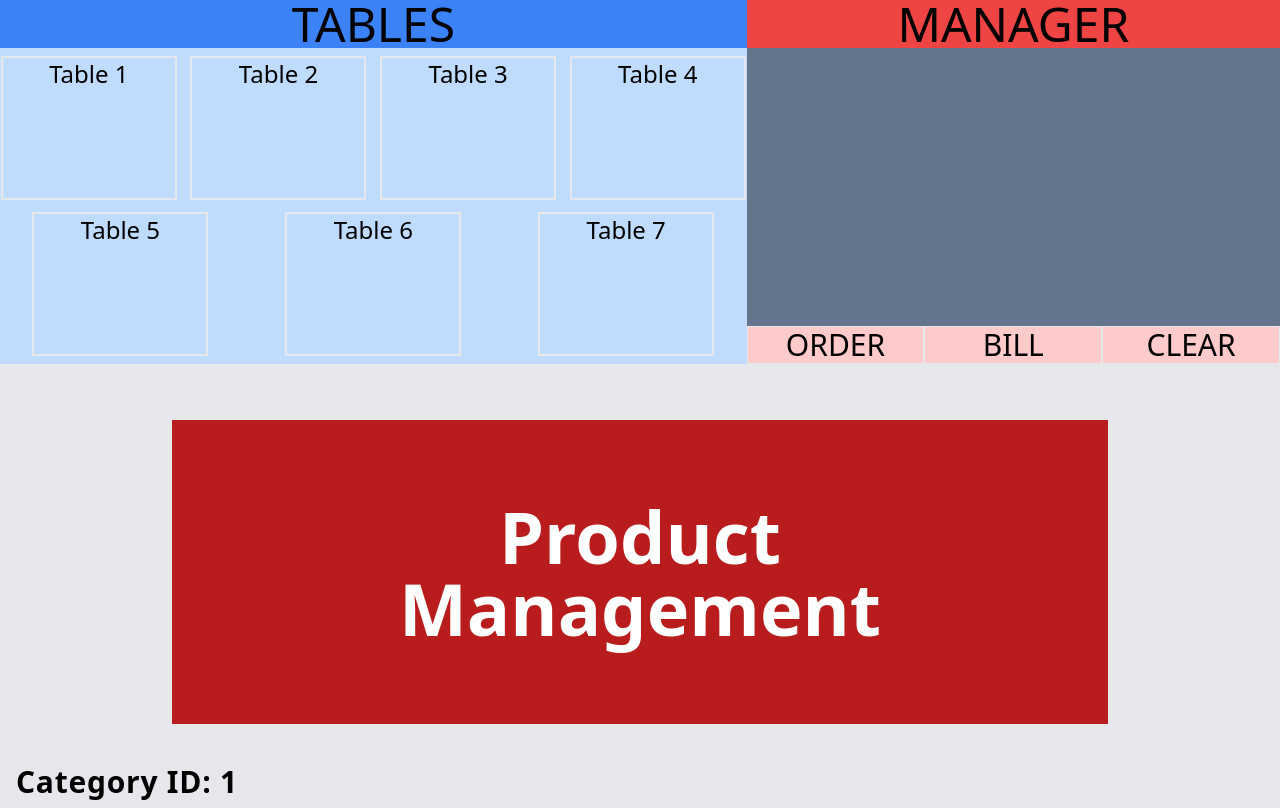
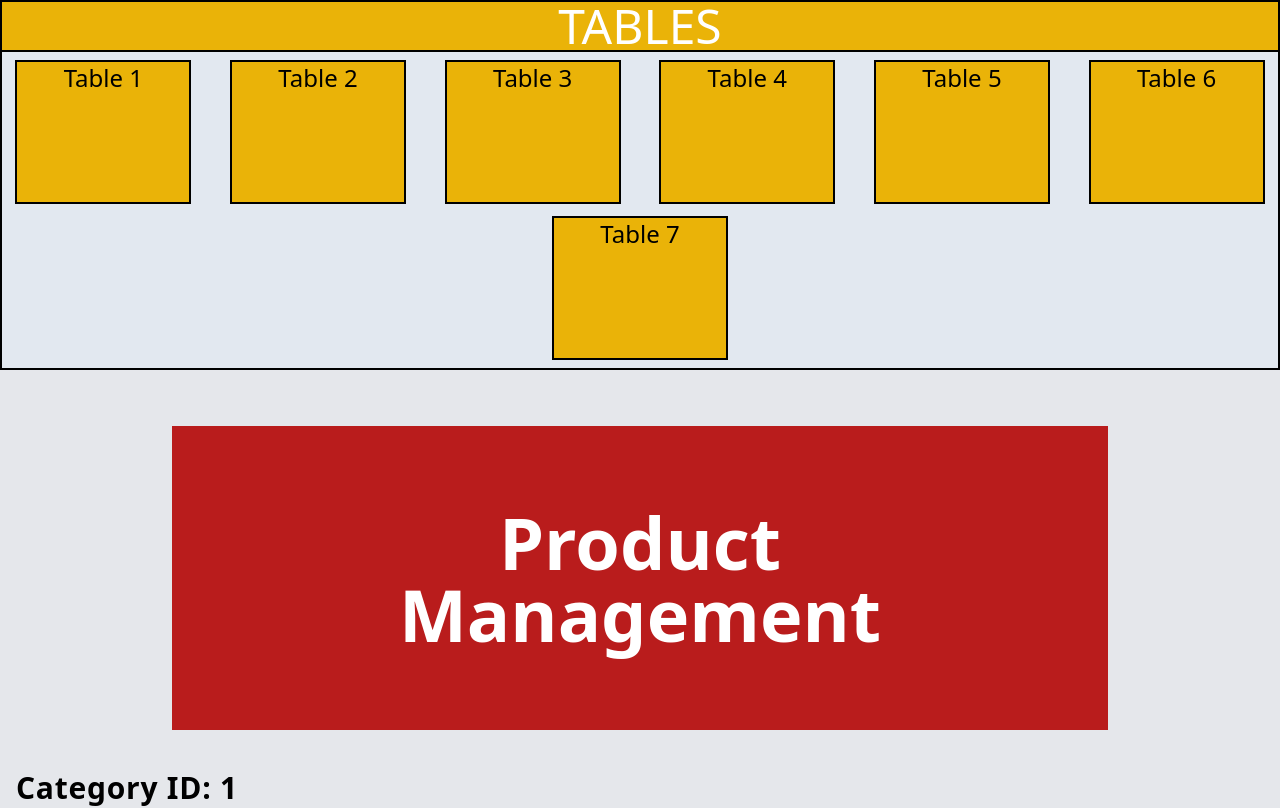
Before and after one commit to bestzige/PROJECT2-SEC-2-Mairuu, a Vue app: page / in a window 1280 px wide. Shown: the top 808 px of the page. Built offline with nearby package versions, Linux system fonts and the light colour scheme; data requests are answered from the project's data file.

Commit message:
split vue

```diff
--- /dev/null
+++ b/src/components/employee/TableDetail.vue
@@ -0,0 +1,13 @@
+<script setup>
+import { useRoute } from 'vue-router'
+const { params } = useRoute()
+console.log(params.id)
+</script>
+
+<template>
+    <div>
+
+    </div>
+</template>
+
+<style scoped></style>
--- /dev/null
+++ b/src/components/employee/TableList.vue
@@ -0,0 +1,33 @@
+<script setup>
+defineProps({
+  tables: {
+    type: Array,
+    required: true
+  }
+})
+</script>
+
+<template>
+  <div>
+    <div class="w-full bg-slate-200 border-2 border-black">
+      <div
+        class="w-full h-auto text-5xl text-white text-center bg-yellow-500 border-b-2 border-black"
+      >
+        TABLES
+      </div>
+      <div class="flex flex-row gap-3 flex-wrap justify-around py-2">
+        <router-link
+          v-for="(table, index) in tables"
+          :key="index"
+          class="text-2xl w-44 h-36 flex justify-center bg-yellow-500 border-2 border-black"
+          @click="console.log(table.id)"
+          :to="`/table-detail/${table.id}`"
+        >
+          {{ table.name.en }}
+        </router-link>
+      </div>
+    </div>
+  </div>
+</template>
+
+<style scoped></style>
--- a/src/components/employee/TableManager.vue
+++ b/src/components/employee/TableManager.vue
@@ -2,11 +2,10 @@
 import { onMounted, ref } from 'vue'
 import { getItem, getItems } from '@/utils/fetch'
 import { API_ENDPOINT } from '@/utils/constants'
+import TableList from './TableList.vue'
 const tables = ref()
 const orders = ref({})
 const choosenTable = ref(0)
-const tableStatus = ref('available')
-const choosenTool = ref()
 onMounted(async () => {
   try {
     const result = await getItems(`${API_ENDPOINT}/tables`)
@@ -23,47 +22,14 @@ const loadOrdersOfTable = async () => {
     console.log(err)
   }
 }
-const clickTable = async (tableId) => {
-  try {
-    choosenTool.value = ''
-    choosenTable.value = tableId
-    const result = await getItem(`${API_ENDPOINT}/tables`, tableId)
-    tableStatus.value = result.status
-  } catch (err) {
-    console.log(err)
-  }
-}
-const clickTool = (tool) => {
-  choosenTool.value = tool
-  if (tool === 'order') {
-    loadOrdersOfTable()
-  }
-}
-const clearTable = () => {
-  choosenTable.value = 0
-  choosenTool.value = ''
-  orders.value = {}
-}
 </script>
 
 <template>
   <div>
     <div class="flex flex-row flex-wrap">
-      <div class="w-7/12 bg-blue-200">
-        <div class="w-full h-auto text-5xl text-center bg-blue-500">TABLES</div>
-        <div class="flex flex-row gap-3 flex-wrap justify-around py-2">
-          <button
-            v-for="(table, index) in tables"
-            :key="index"
-            class="text-2xl border-2 w-44 h-36 flex justify-center"
-            :class="choosenTable == table.id ? 'border-green-400' : ''"
-            @click="clickTable(table.id)"
-          >
-            {{ table.name.en }}
-          </button>
-        </div>
-      </div>
-      <div class="w-5/12 bg-red-200 flex flex-col">
+      <TableList :tables="tables" />
+
+      <!-- <div class="w-5/12 bg-red-200 flex flex-col">
         <div class="w-full h-auto text-5xl text-center bg-red-500">MANAGER</div>
         <div class="h-5/6 bg-slate-500 text-2xl">
           <div v-if="choosenTool == 'order'">
@@ -98,7 +64,7 @@ const clearTable = () => {
             CLEAR
           </button>
         </div>
-      </div>
+      </div> -->
     </div>
   </div>
 </template>
```
